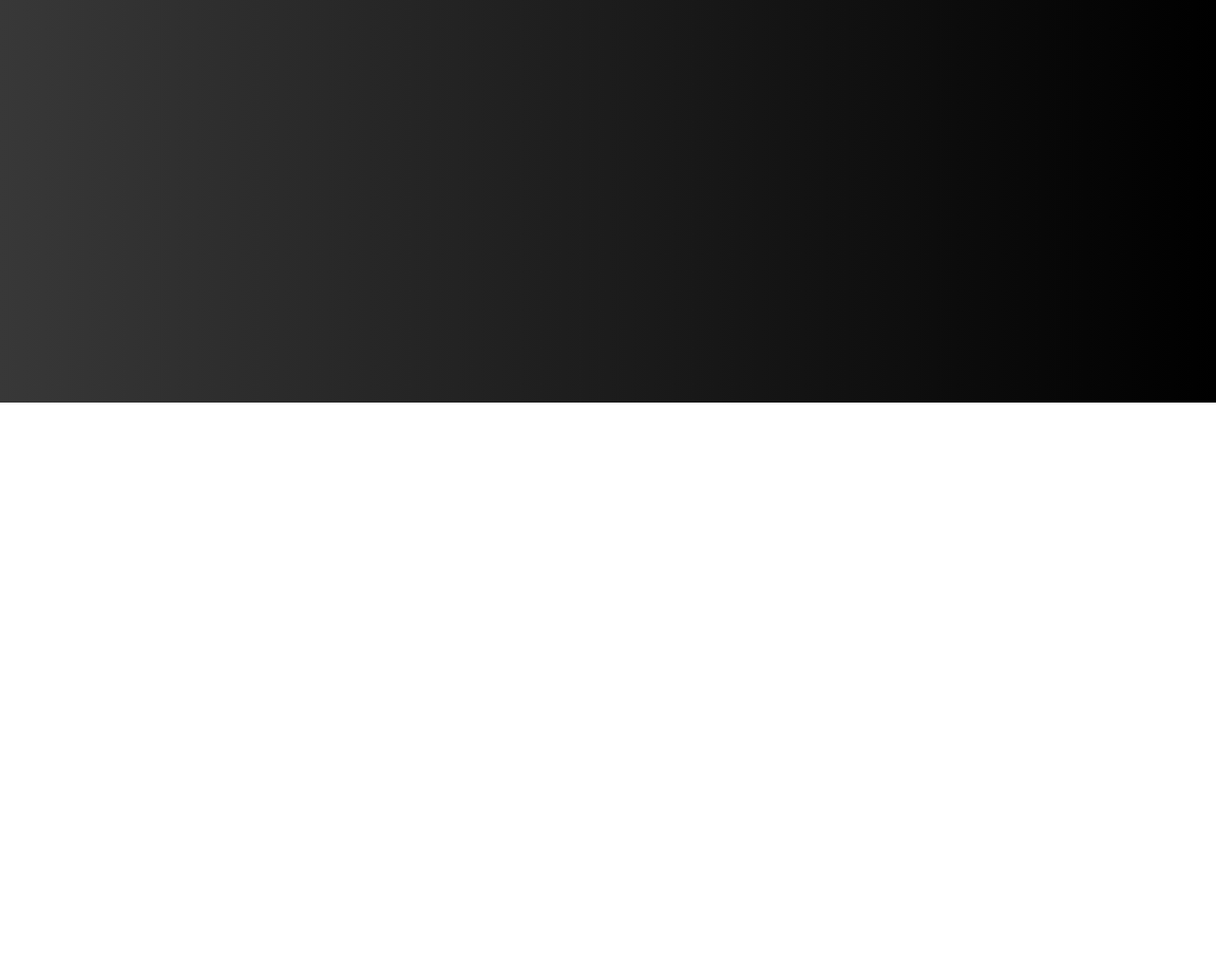
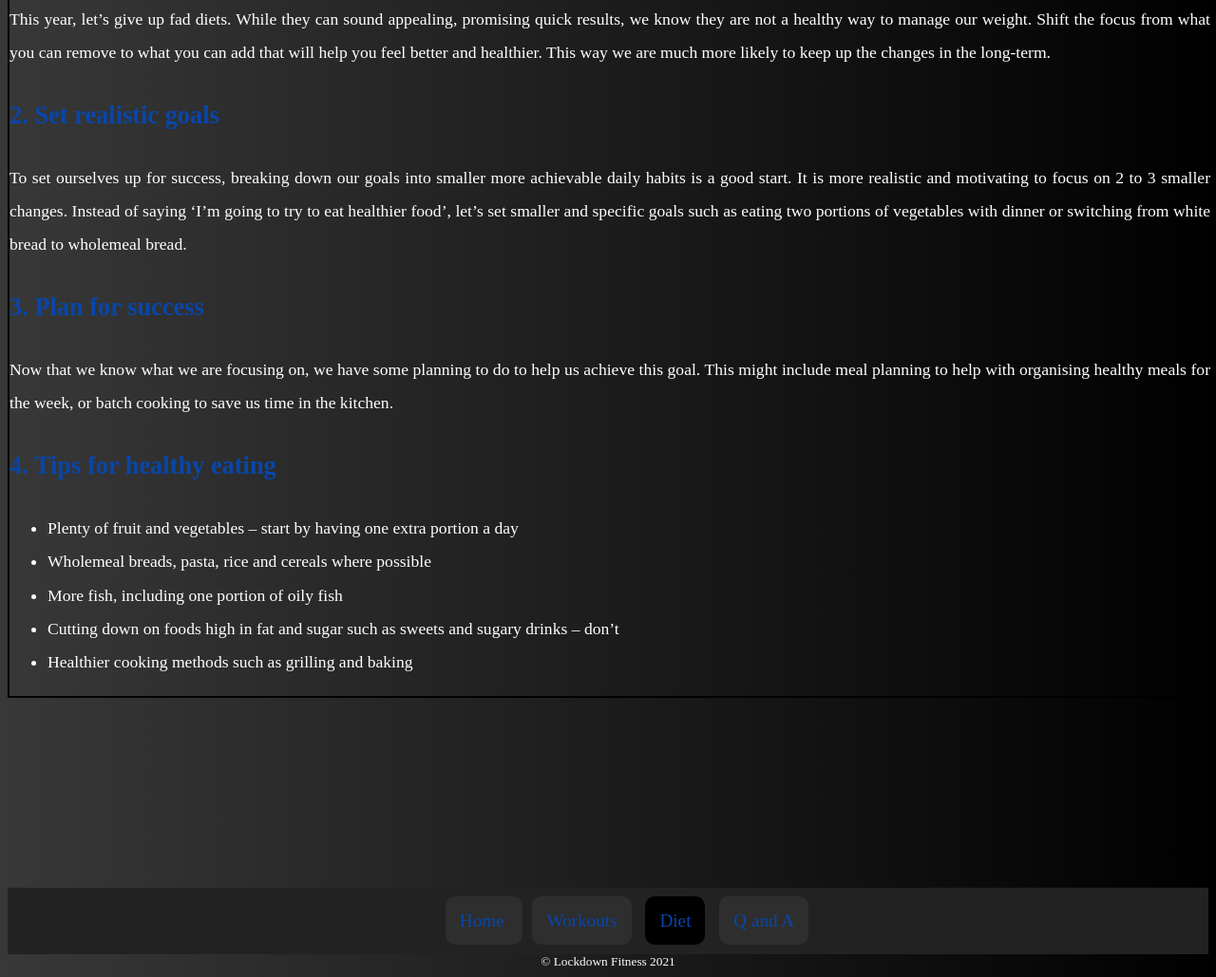
Before and after one commit to Tomasgris01/HealthWebsite, a plain HTML site: page diettips.html in a window 1280 px wide. Shown: the part 376-1405 px from the top of the page at 95% size. Before the commit the page ends 800 px from the top, so only its background shows below. Drawn offline with Linux system fonts and the light colour scheme.

Commit message:
diet page done

```diff
--- a/diettips.html
+++ b/diettips.html
@@ -33,6 +33,58 @@
 <body>
 
 
+    <section id="content">
+
+
+        <h2>1. Ditch the fad diets</h2>
+
+        <P>This year, let’s give up fad diets. While they can sound appealing, promising quick results, we know they are not a healthy way to manage our weight. Shift the focus from what you can remove to what you can add that will help you feel better and healthier. This way we are much more likely to keep up the changes in the long-term. </P>
+
+
+        <h2>2. Set realistic goals</h2>
+
+        <p>To set ourselves up for success, breaking down our goals into smaller more achievable daily habits is a good start. It is more realistic and motivating to focus on 2 to 3 smaller changes.
+
+       Instead of saying ‘I’m going to try to eat healthier food’, let’s set smaller and specific goals such as eating two portions of vegetables with dinner or switching from white bread to wholemeal bread. </p>
+
+        <h2>3. Plan for success</h2>
+
+        <p>Now that we know what we are focusing on, we have some planning to do to help us achieve this goal. This might include meal planning to help with organising healthy meals for the week, or batch cooking to save us time in the kitchen.</p>
+
+
+
+
+
+            <h2>4. Tips for healthy eating</h2>
+            <ul>
+                <li> Plenty of fruit and vegetables – start by having one extra portion a day</li>
+                <li> Wholemeal breads, pasta, rice and cereals where possible</li>
+                <li> More fish, including one portion of oily fish</li>
+                <li> Cutting down on foods high in fat and sugar such as sweets and sugary drinks – don’t</li>
+                <li> Healthier cooking methods such as grilling and baking</li>
+            </ul>
+
+
+
+
+    </section>
+
+
+
+    <footer>
+        <nav>
+         <ul>
+                <li> <a href="index.html"> Home </a> </li>
+                <li> <a href="workouts.html">Workouts</a></li>
+                <li id="active"> <a href="diettips.html">Diet</a></li>
+                <li> <a href="questionss.html"> Q and A</a></li>
+
+        </ul>
+       </nav>
+     <small>&copy; Lockdown Fitness 2021</small>
+
+    </footer>
+
 
 
 
--- a/styles/styles.css
+++ b/styles/styles.css
@@ -49,7 +49,7 @@ nav ul li
 
 nav ul li a
 {
-    color:  #0846aa;;
+    color:  #0846aa;
     text-decoration: none;
 
 }
@@ -81,9 +81,12 @@ h1 {
     float: left;
     width: 100%;
     margin-right:  15px;
-    border: 1px solid black;
+    border: 2px solid black;
     text-align: justify;
     margin-bottom: 200px;
+    font-family:serif;
+     line-height: 2.0;
+     font-size: 110%;
 
 
 }
@@ -181,3 +184,7 @@ aside {
     font-family: serif;
     text-align: justify;
 }
+
+h2 , h3{
+    color:  #0846aa;
+}
```
